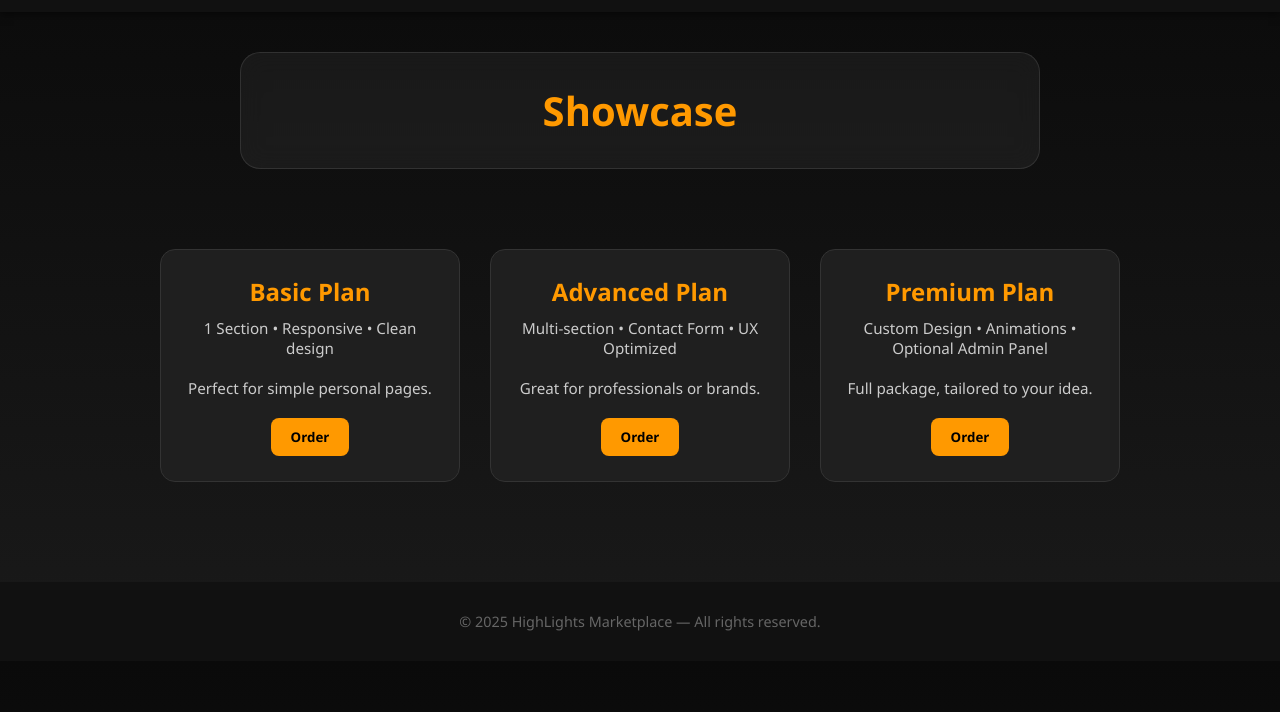
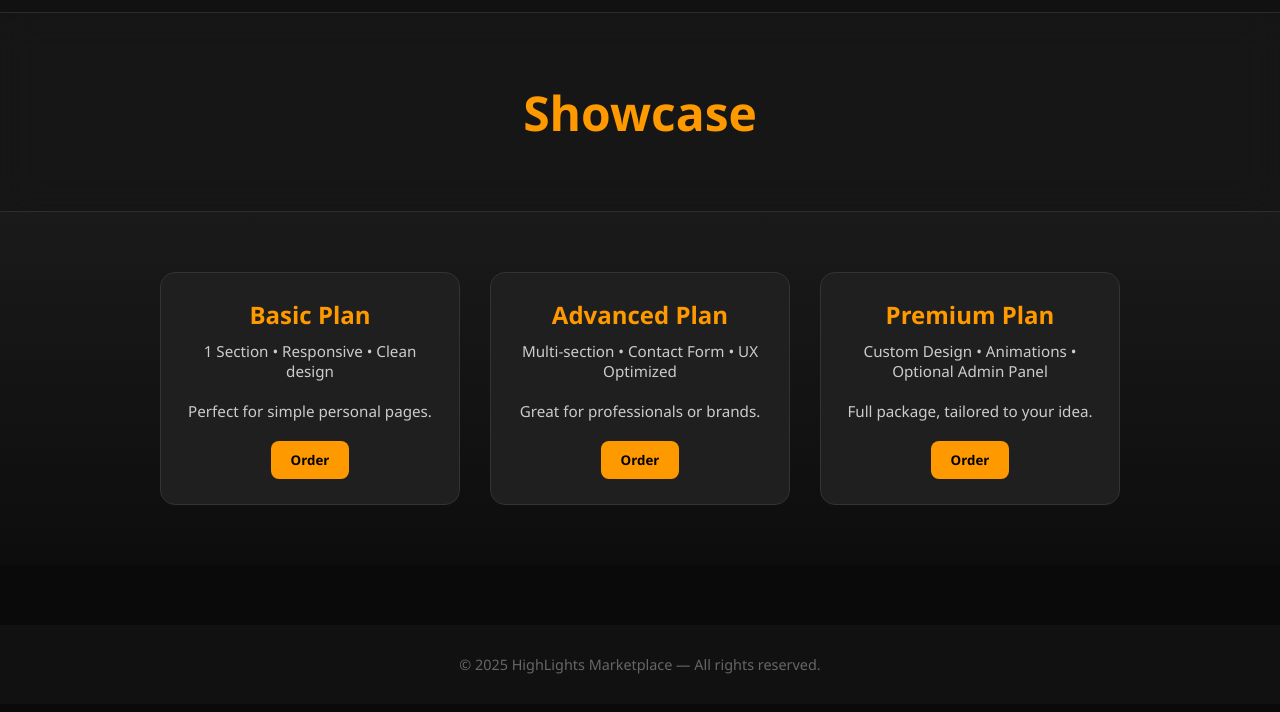
Before and after one commit to mxteocollar/HLWebShowcase, a plain HTML site: page index.html in a window 1280 px wide. Shown: the part 78-790 px from the top of the page. Drawn offline with Linux system fonts and the light colour scheme.

Commit message:
Update index.html

```diff
--- a/index.html
+++ b/index.html
@@ -13,7 +13,7 @@
     }
 
     body {
-      background: linear-gradient(to bottom, #0a0a0a, #1a1a1a);
+      background: #0a0a0a;
       color: #fff;
       overflow-x: hidden;
     }
@@ -32,27 +32,29 @@
       max-height: 60px;
     }
 
-    .showcase-banner {
-      margin: 40px auto;
-      max-width: 800px;
+    .blur-section {
+      width: 100%;
+      height: 200px;
       background: rgba(255, 255, 255, 0.05);
-      backdrop-filter: blur(12px);
-      -webkit-backdrop-filter: blur(12px);
-      border-radius: 20px;
-      text-align: center;
-      padding: 30px;
-      font-size: 2.5em;
+      backdrop-filter: blur(20px);
+      -webkit-backdrop-filter: blur(20px);
+      display: flex;
+      align-items: center;
+      justify-content: center;
+      font-size: 3em;
       font-weight: bold;
       color: #ff9900;
-      border: 1px solid rgba(255,255,255,0.1);
+      border-top: 1px solid rgba(255,255,255,0.1);
+      border-bottom: 1px solid rgba(255,255,255,0.1);
     }
 
     .cards-container {
+      background: linear-gradient(to bottom, #1a1a1a, #0d0d0d);
       display: flex;
       flex-wrap: wrap;
       justify-content: center;
       gap: 30px;
-      padding: 40px 20px;
+      padding: 60px 20px;
     }
 
     .card {
@@ -126,7 +128,7 @@
     <img src="headerLogo.png" alt="HighLights Logo" />
   </header>
 
-  <div class="showcase-banner">Showcase</div>
+  <div class="blur-section">Showcase</div>
 
   <section class="cards-container">
     <div class="card">
```
